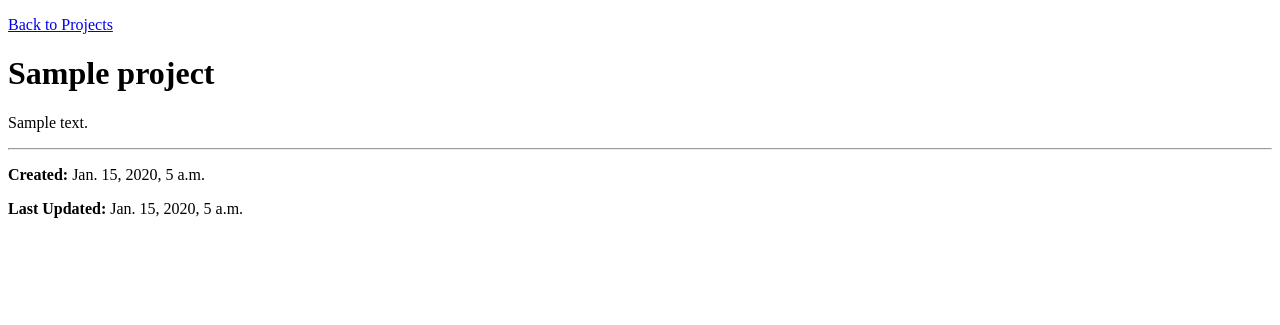
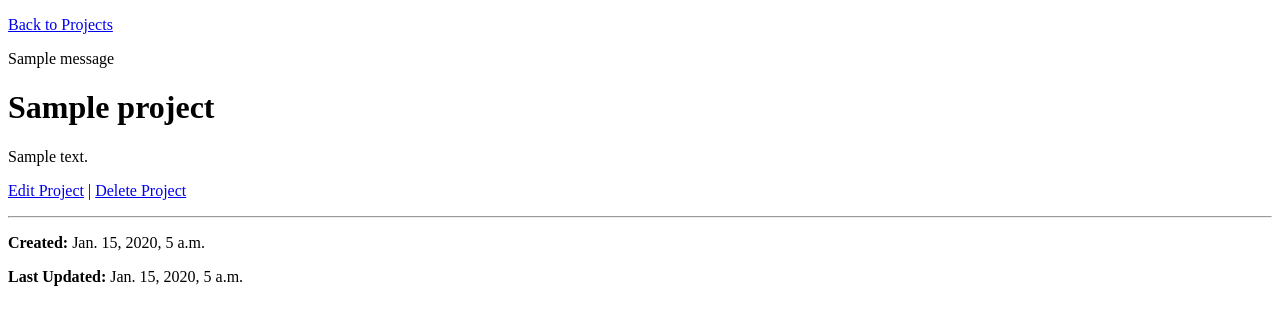
Before and after one commit to J0hn316/Django-Task-Manager, a Django app: page /projects/1/ in a window 1280 px wide. Shown: the top 325 px of the page. Run offline with Django 5.2, Linux system fonts and the light colour scheme; a user stored in the database is signed in; tables that the repository leaves empty hold one stand-in row (values such as "Sample post"); one stand-in notice (Sample message) is shown.

Commit message:
Add project creation, editing, and deletion features; update templates and URLs

```diff
--- a/tasks/templates/tasks/project_detail.html
+++ b/tasks/templates/tasks/project_detail.html
@@ -11,6 +11,12 @@
       <a href="{% url 'tasks:project_list' %}">Back to Projects</a>
     </p>
 
+    {% if messages %}
+    {% for message in messages %}
+    <p>{{ message }}</p>
+    {% endfor %}
+    {% endif %}
+
     <h1>{{ project.name }}</h1>
 
     {% if project.description %}
@@ -19,6 +25,11 @@
     <p>No description provided.</p>
     {% endif %}
 
+    <p>
+      <a href="{% url 'tasks:project_edit' project.pk %}">Edit Project</a> |
+      <a href="{% url 'tasks:project_delete' project.pk %}">Delete Project</a>
+    </p>
+
     <hr>
 
     <p><strong>Created:</strong> {{ project.created_at }}</p>
--- a/tasks/urls.py
+++ b/tasks/urls.py
@@ -7,5 +7,8 @@ app_name = "tasks"
 urlpatterns = [
     path("", views.home, name="home"),
     path("projects/", views.project_list, name="project_list"),
+    path("projects/create/", views.project_create, name="project_create"),
     path("projects/<int:pk>/", views.project_detail, name="project_detail"),
+    path("projects/<int:pk>/edit/", views.project_edit, name="project_edit"),
+    path("projects/<int:pk>/delete/", views.project_delete, name="project_delete"),
 ]
--- a/tasks/views.py
+++ b/tasks/views.py
@@ -1,7 +1,9 @@
-from django.shortcuts import render, get_object_or_404
+from django.contrib import messages
+from django.shortcuts import render, redirect, get_object_or_404
 from django.contrib.auth.decorators import login_required
 
 from .models import Project
+from .forms import ProjectForm
 
 
 def home(request):
@@ -20,3 +22,56 @@ def project_detail(request, pk):
     project = get_object_or_404(Project, pk=pk, owner=request.user)
 
     return render(request, "tasks/project_detail.html", {"project": project})
+
+
+@login_required
+def project_create(request):
+    if request.method == "POST":
+        form = ProjectForm(request.POST)
+
+        if form.is_valid():
+            project = form.save(commit=False)
+            project.owner = request.user
+            project.save()
+
+            messages.success(request, "Project created successfully.")
+            return redirect("tasks:project_detail", pk=project.pk)
+    else:
+        form = ProjectForm()
+
+    return render(
+        request, "tasks/project_form.html", {"form": form, "title": "Create Project"}
+    )
+
+
+@login_required
+def project_edit(request, pk):
+    project = get_object_or_404(Project, pk=pk, owner=request.user)
+
+    if request.method == "POST":
+        form = ProjectForm(request.POST, instance=project)
+
+        if form.is_valid():
+            form.save()
+
+            messages.success(request, "Project updated successfully.")
+            return redirect("tasks:project_detail", pk=project.pk)
+    else:
+        form = ProjectForm(instance=project)
+
+    return render(
+        request, "tasks/project_form.html", {"form": form, "title": "Edit Project"}
+    )
+
+
+@login_required
+def project_delete(request, pk):
+    project = get_object_or_404(Project, pk=pk, owner=request.user)
+
+    if request.method == "POST":
+        project.delete()
+
+        messages.success(request, "Project deleted successfully.")
+        return redirect("tasks:project_list")
+
+    return render(request, "tasks/project_confirm_delete.html", {"project": project})
```
Also changed, not shown: tasks/forms.py (added, +9 -0 lines), tasks/templates/tasks/project_confirm_delete.html (added, +24 -0 lines), tasks/templates/tasks/project_form.html (added, +25 -0 lines), tasks/templates/tasks/project_list.html (+8 -1 lines).
